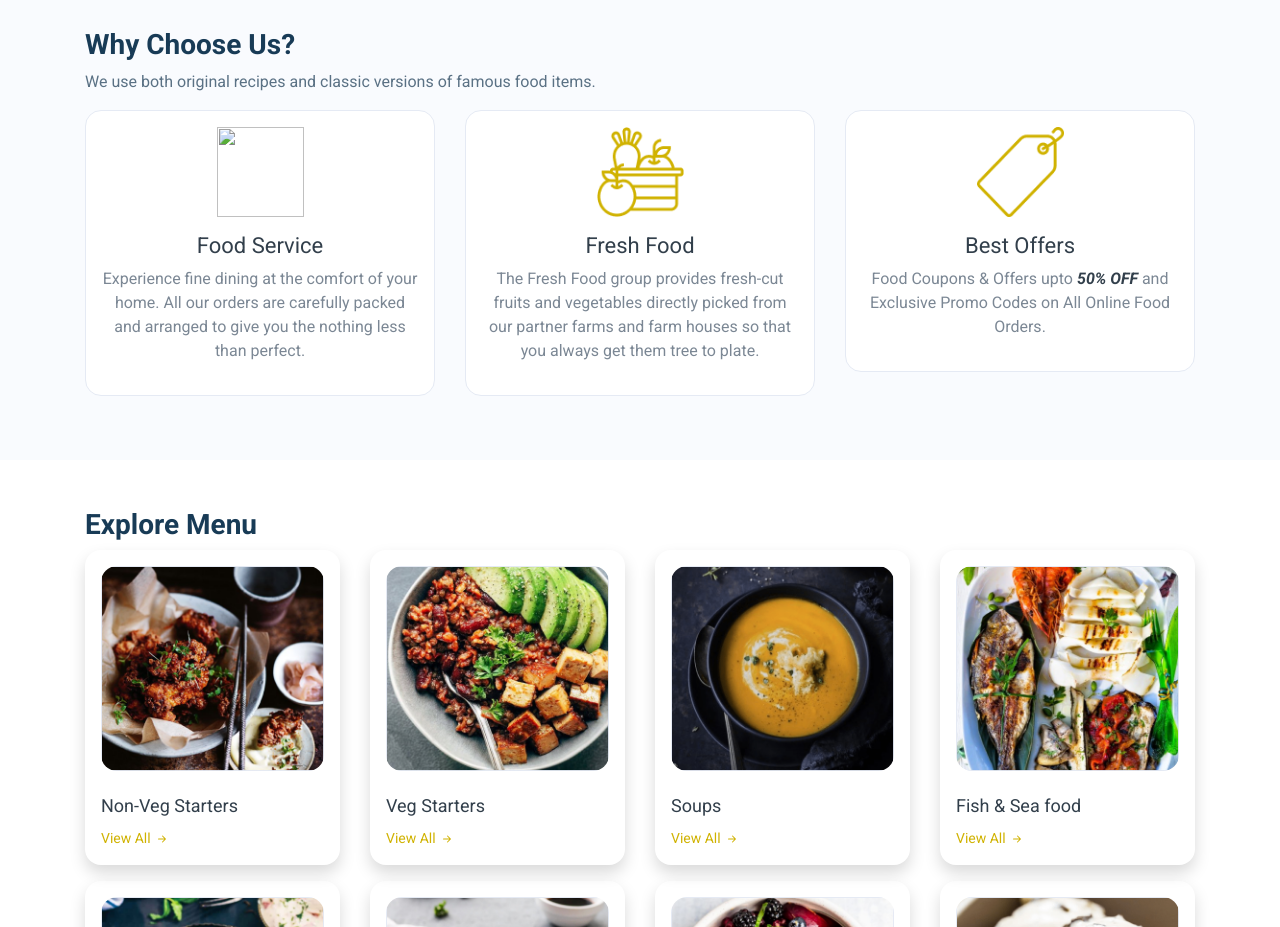
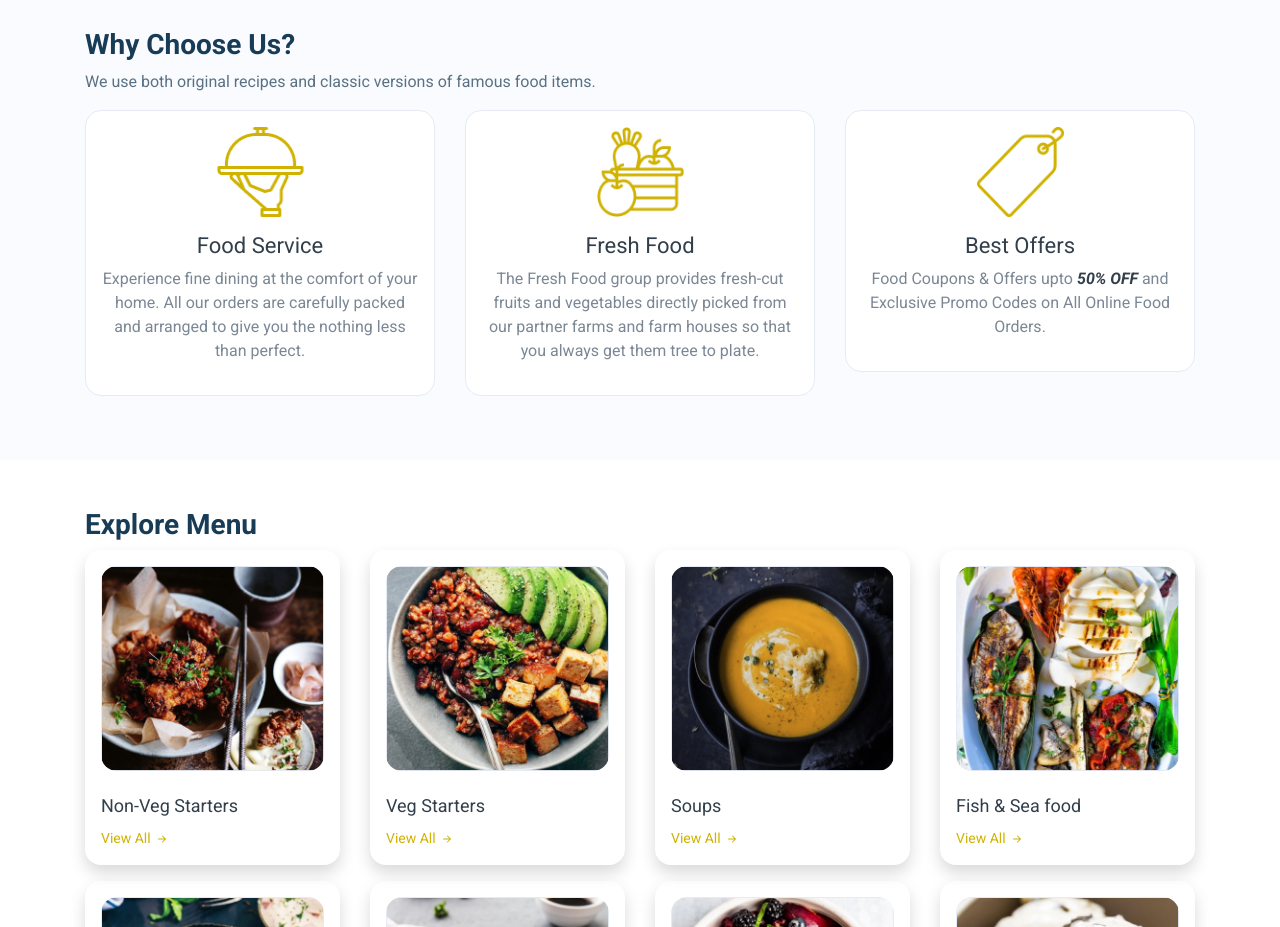
Before and after one commit to Ravikirankalepalli/food_munch, a plain HTML site: page index.html in a window 1280 px wide. Shown: the part 820-1747 px from the top of the page. Drawn offline with nearby package versions, Linux system fonts and the light colour scheme; a web font is replaced by a local one.

Commit message:
Update index.html

```diff
--- a/index.html
+++ b/index.html
@@ -54,7 +54,7 @@
           <div class="col-12 col-md-4">
             <div class="wcu-card p-3 mb-3">
               <img
-                src="./images/food-serve.png"
+                src="./food-serve.png"
                 class="wcu-card-image"
               />
               <h1 class="wcu-card-title mt-3">Food Service</h1>
```
